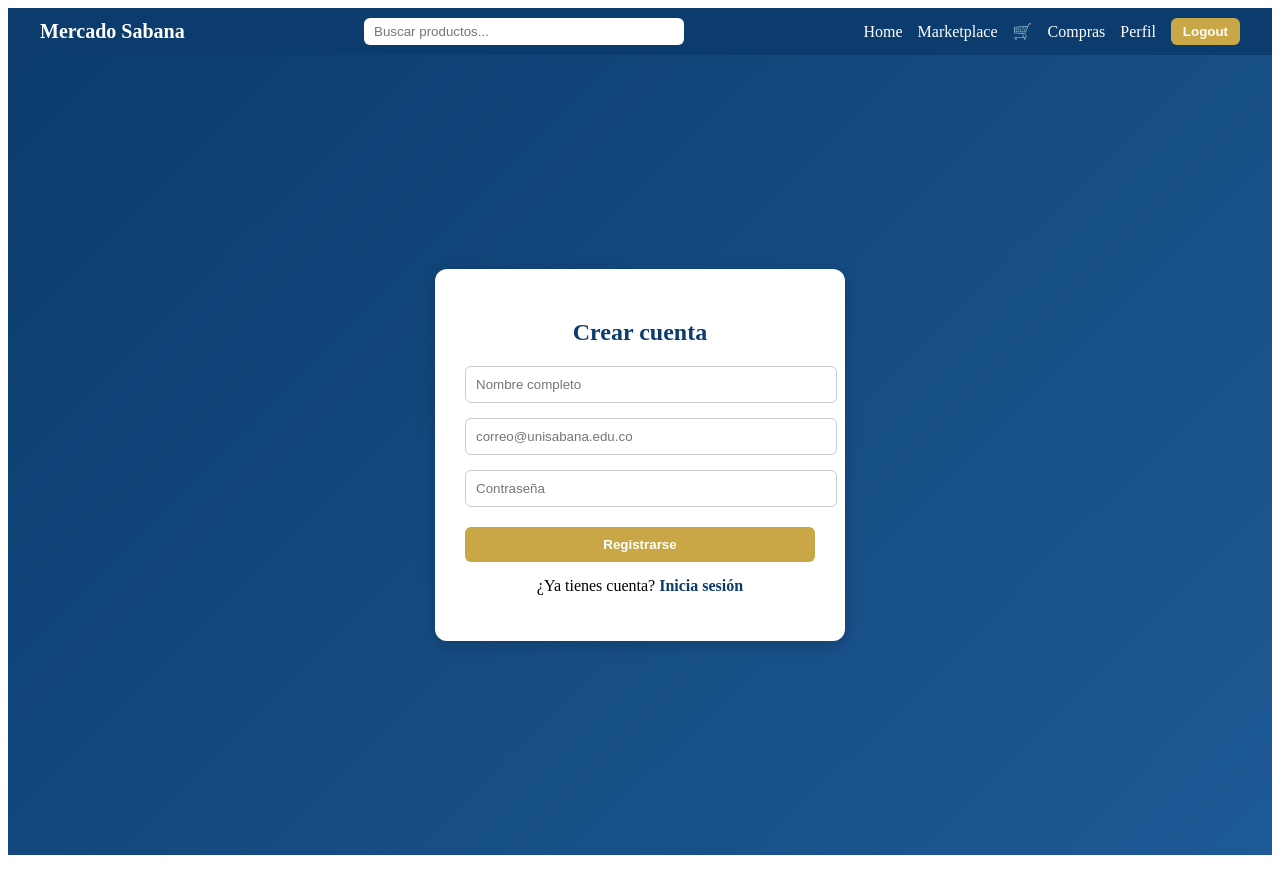
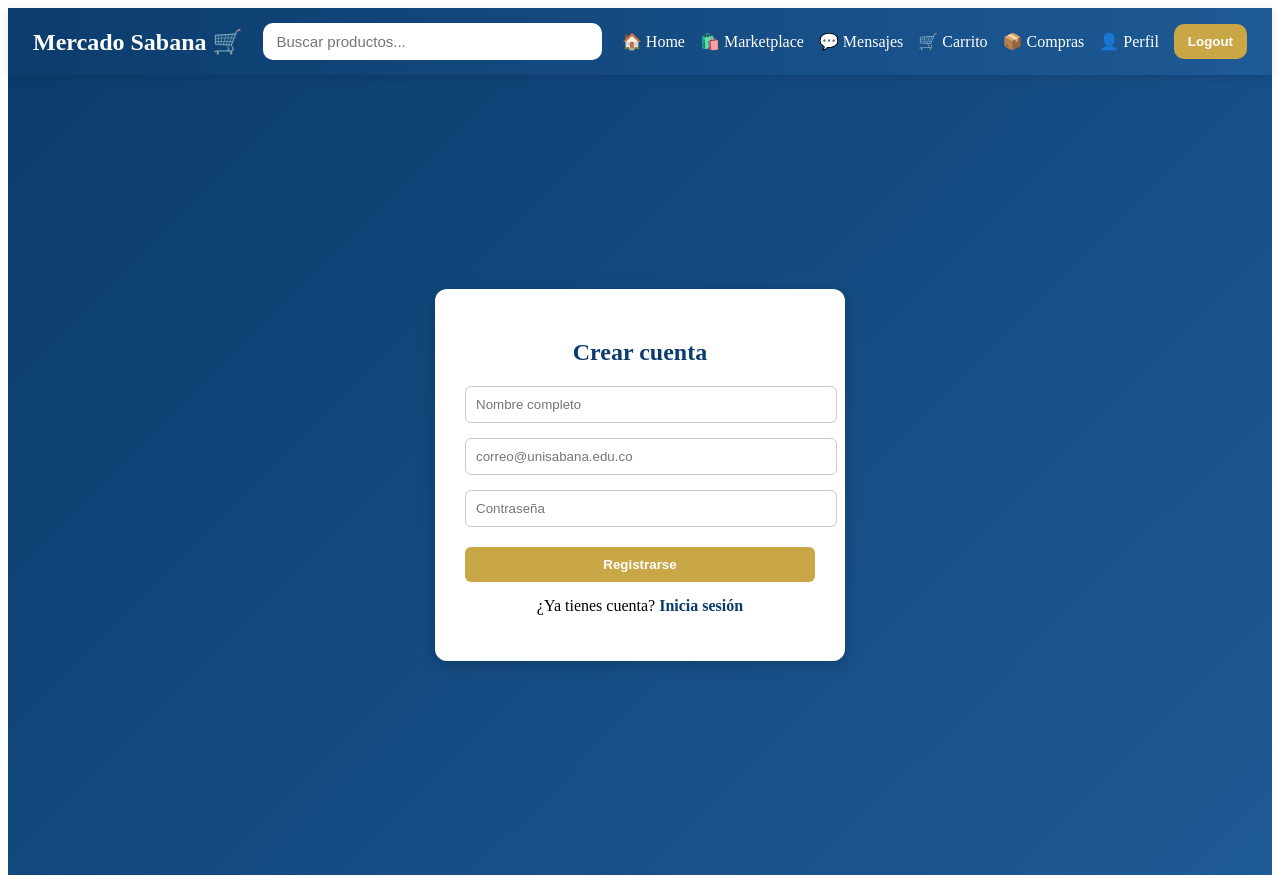
Before and after one commit to DSAW-2026-1/proyecto-final-fe-pyt, a React app: page /register in a window 1280 px wide. Built offline with nearby package versions, Linux system fonts and the light colour scheme; sample sign-in values are in the browser's storage; the HTML template or start-up script is replaced by a standard one.

Commit message:
add chat frontend

```diff
--- a/src/App.jsx
+++ b/src/App.jsx
@@ -9,6 +9,7 @@ import Profile from "./pages/Profile";
 import PublicProfile from "./pages/PublicProfile";
 import Cart from "./pages/Cart";
 import Purchases from "./pages/Purchases";
+import Chat from "./pages/Chat";
 
 // COMPONENTS
 import Navbar from "./components/Navbar";
@@ -99,6 +100,16 @@ function App() {
           element={<Register />}
         />
 
+        {/* ================= CHAT ================= */}
+        <Route
+          path="/chat"
+          element={
+            <PrivateRoute>
+              <Chat />
+            </PrivateRoute>
+          }
+        />
+
       </Routes>
 
     </BrowserRouter>
--- a/src/components/Navbar.jsx
+++ b/src/components/Navbar.jsx
@@ -3,82 +3,123 @@ import { Link, useNavigate } from "react-router-dom";
 function Navbar() {
 
   const navigate = useNavigate();
+
   const token = localStorage.getItem("token");
 
+  // ===============================
+  // LOGOUT
+  // ===============================
   const logout = () => {
+
     localStorage.removeItem("token");
+
     navigate("/login");
+
   };
 
   return (
+
     <nav style={{
-      background: "#0B3C6D",
+      background: "linear-gradient(90deg, #0B3C6D, #1E5A96)",
       color: "white",
-      padding: "10px 20px"
+      padding: "15px 25px",
+      boxShadow: "0px 2px 10px rgba(0,0,0,0.1)",
+      position: "sticky",
+      top: 0,
+      zIndex: 1000
     }}>
 
       <div style={{
         display: "flex",
         alignItems: "center",
         justifyContent: "space-between",
-        maxWidth: "1200px",
-        margin: "auto"
+        maxWidth: "1400px",
+        margin: "auto",
+        gap: "20px"
       }}>
 
-        {/* LOGO */}
-        <div style={{
-          fontWeight: "bold",
-          fontSize: "20px"
-        }}>
-          Mercado Sabana
+        {/* ===============================
+            LOGO
+        =============================== */}
+        <div
+          onClick={() => navigate("/marketplace")}
+          style={{
+            fontWeight: "bold",
+            fontSize: "24px",
+            cursor: "pointer",
+            whiteSpace: "nowrap"
+          }}
+        >
+          Mercado Sabana 🛒
         </div>
 
-        {/* BUSCADOR */}
+        {/* ===============================
+            BUSCADOR
+        =============================== */}
         {
           token && (
+
             <input
               type="text"
               placeholder="Buscar productos..."
               style={{
-                width: "300px",
-                padding: "6px 10px",
-                borderRadius: "6px",
+                flex: 1,
+                maxWidth: "450px",
+                padding: "10px 14px",
+                borderRadius: "10px",
                 border: "none",
-                outline: "none"
+                outline: "none",
+                fontSize: "15px"
               }}
             />
+
           )
         }
 
-        {/* LINKS */}
+        {/* ===============================
+            LINKS
+        =============================== */}
         <div style={{
           display: "flex",
+          alignItems: "center",
           gap: "15px",
-          alignItems: "center"
+          flexWrap: "wrap"
         }}>
 
-          <Link to="/" style={{ color: "white", textDecoration: "none" }}>
-            Home
-          </Link>
+          {/* HOME */}
+          <NavItem to="/">
+            🏠 Home
+          </NavItem>
 
           {
-            token && (
+            token ? (
+
               <>
-                <Link to="/marketplace" style={{ color: "white", textDecoration: "none" }}>
-                  Marketplace
-                </Link>
 
-                <Link to="/cart" style={{ color: "white", textDecoration: "none" }}>
-                  🛒
-                </Link>
+                {/* MARKETPLACE */}
+                <NavItem to="/marketplace">
+                  🛍️ Marketplace
+                </NavItem>
 
-                <Link to="/purchases" style={{ color: "white", textDecoration: "none" }}>
-                  Compras
-                </Link>
+                {/* CHAT */}
+                <NavItem to="/chat">
+                  💬 Mensajes
+                </NavItem>
 
-                <Link to="/profile" style={{ color: "white", textDecoration: "none" }}>
-                  Perfil
-                </Link>
+                {/* CARRITO */}
+                <NavItem to="/cart">
+                  🛒 Carrito
+                </NavItem>
+
+                {/* COMPRAS */}
+                <NavItem to="/purchases">
+                  📦 Compras
+                </NavItem>
+
+                {/* PERFIL */}
+                <NavItem to="/profile">
+                  👤 Perfil
+                </NavItem>
 
                 {/* LOGOUT */}
                 <button
@@ -87,29 +128,34 @@ function Navbar() {
                     background: "#C9A646",
                     color: "white",
                     border: "none",
-                    padding: "6px 12px",
-                    borderRadius: "6px",
+                    padding: "10px 14px",
+                    borderRadius: "10px",
                     cursor: "pointer",
-                    fontWeight: "bold"
+                    fontWeight: "bold",
+                    transition: "0.2s"
                   }}
                 >
                   Logout
                 </button>
+
               </>
-            )
-          }
 
-          {
-            !token && (
+            ) : (
+
               <>
-                <Link to="/login" style={{ color: "white", textDecoration: "none" }}>
+
+                {/* LOGIN */}
+                <NavItem to="/login">
                   Login
-                </Link>
+                </NavItem>
 
-                <Link to="/register" style={{ color: "white", textDecoration: "none" }}>
+                {/* REGISTER */}
+                <NavItem to="/register">
                   Register
-                </Link>
+                </NavItem>
+
               </>
+
             )
           }
 
@@ -118,7 +164,32 @@ function Navbar() {
       </div>
 
     </nav>
+
   );
+
+}
+
+// ===============================
+// COMPONENTE LINK
+// ===============================
+function NavItem({ to, children }) {
+
+  return (
+
+    <Link
+      to={to}
+      style={{
+        color: "white",
+        textDecoration: "none",
+        fontWeight: "500",
+        transition: "0.2s"
+      }}
+    >
+      {children}
+    </Link>
+
+  );
+
 }
 
 export default Navbar;
--- a/src/pages/Chat.jsx
+++ b/src/pages/Chat.jsx
@@ -1,55 +1,148 @@
-import { useState, useEffect } from "react";
-import axios from "axios";
+import { useEffect, useState } from "react";
 
-function Chat({ userId }) {
+import {
+  getChats,
+  sendMessage
+} from "../services/chatService";
 
-  const [messages, setMessages] = useState([]);
-  const [text, setText] = useState("");
+function Chat() {
 
-  const token = localStorage.getItem("token");
+  const [chats, setChats] = useState([]);
 
-  const loadMessages = async () => {
-    const res = await axios.get(
-      `https://proyecto-final-be-pyt.onrender.com/api/chat/${userId}`,
-      {
-        headers: { Authorization: `Bearer ${token}` }
-      }
-    );
-    setMessages(res.data);
+  const [receiverId, setReceiverId] = useState("");
+
+  const [message, setMessage] = useState("");
+
+  // ===============================
+  // CARGAR MENSAJES
+  // ===============================
+  const loadChats = async () => {
+
+    try {
+
+      const data = await getChats();
+
+      setChats(data);
+
+    } catch (error) {
+
+      console.error(error);
+
+    }
+
   };
 
   useEffect(() => {
-    loadMessages();
+
+    loadChats();
+
   }, []);
 
-  const send = async () => {
+  // ===============================
+  // ENVIAR
+  // ===============================
+  const handleSend = async (e) => {
 
-    await axios.post(
-      "https://proyecto-final-be-pyt.onrender.com/api/chat",
-      { to: userId, message: text },
-      {
-        headers: { Authorization: `Bearer ${token}` }
-      }
-    );
+    e.preventDefault();
 
-    setText("");
-    loadMessages();
+    if (!receiverId || !message) {
+      return alert("Completa los campos");
+    }
+
+    try {
+
+      await sendMessage(
+        receiverId,
+        message
+      );
+
+      setMessage("");
+
+      loadChats();
+
+    } catch (error) {
+
+      alert("Error enviando mensaje");
+
+    }
+
   };
 
   return (
-    <div>
-      <h2>Chat</h2>
 
-      {messages.map((m, i) => (
-        <p key={i}>
-          <b>{m.from}</b>: {m.message}
-        </p>
-      ))}
+    <div style={{
+      padding: 30
+    }}>
 
-      <input value={text} onChange={(e) => setText(e.target.value)} />
-      <button onClick={send}>Enviar</button>
+      <h1>Mensajes 💬</h1>
+
+      {/* FORM */}
+      <form onSubmit={handleSend}>
+
+        <input
+          placeholder="ID destinatario"
+          value={receiverId}
+          onChange={(e) =>
+            setReceiverId(e.target.value)
+          }
+        />
+
+        <br /><br />
+
+        <textarea
+          placeholder="Mensaje"
+          value={message}
+          onChange={(e) =>
+            setMessage(e.target.value)
+          }
+        />
+
+        <br /><br />
+
+        <button>
+          Enviar
+        </button>
+
+      </form>
+
+      <hr />
+
+      {/* MENSAJES */}
+      {
+        chats.map((chat, index) => (
+
+          <div
+            key={index}
+            style={{
+              border: "1px solid #ccc",
+              padding: 10,
+              marginBottom: 10
+            }}
+          >
+
+            <p>
+              <strong>De:</strong>
+              {" "}
+              {chat.senderId}
+            </p>
+
+            <p>
+              <strong>Para:</strong>
+              {" "}
+              {chat.receiverId}
+            </p>
+
+            <p>{chat.message}</p>
+
+          </div>
+
+        ))
+      }
+
     </div>
+
   );
+
 }
 
 export default Chat;
--- a/src/pages/Marketplace.jsx
+++ b/src/pages/Marketplace.jsx
@@ -192,6 +192,15 @@ function Marketplace() {
     } catch (error) {
       alert(error.response?.data?.error || "Error");
     }
+
+  };
+
+  // ===============================
+  // CHAT
+  // ===============================
+  const handleChat = (sellerId) => {
+
+    navigate(`/chat?seller=${sellerId}`);
 
   };
 
@@ -454,6 +463,19 @@ function Marketplace() {
                   Ver perfil
                 </button>
 
+                {/* CHAT */}
+                <button
+                  onClick={() =>
+                    handleChat(product.seller)
+                  }
+                  style={{
+                    ...secondaryButton,
+                    background: "#1E5A96"
+                  }}
+                >
+                  💬 Contactar vendedor
+                </button>
+
                 {/* CARRITO */}
                 <button
                   onClick={() =>
--- /dev/null
+++ b/src/services/chatService.js
@@ -0,0 +1,48 @@
+import axios from "axios";
+
+const API =
+  "https://proyecto-final-be-pyt.onrender.com/api/chat";
+
+const getToken = () => {
+  return localStorage.getItem("token");
+};
+
+// ===============================
+// OBTENER CHATS
+// ===============================
+export const getChats = async () => {
+
+  const response = await axios.get(API, {
+    headers: {
+      Authorization: `Bearer ${getToken()}`
+    }
+  });
+
+  return response.data;
+
+};
+
+// ===============================
+// ENVIAR MENSAJE
+// ===============================
+export const sendMessage = async (
+  receiverId,
+  message
+) => {
+
+  const response = await axios.post(
+    API,
+    {
+      receiverId,
+      message
+    },
+    {
+      headers: {
+        Authorization: `Bearer ${getToken()}`
+      }
+    }
+  );
+
+  return response.data;
+
+};
```
